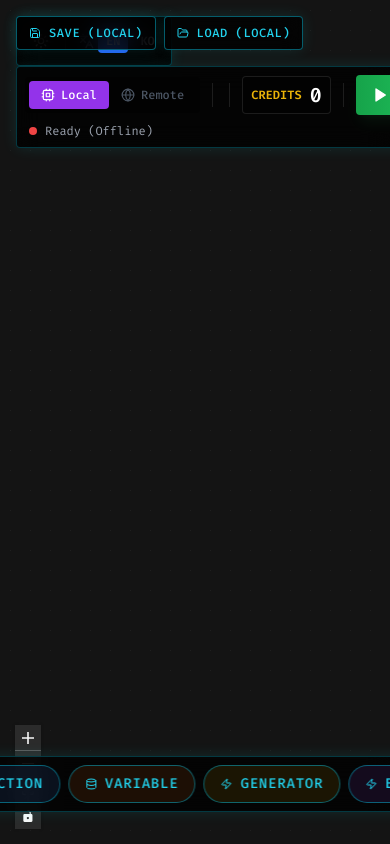
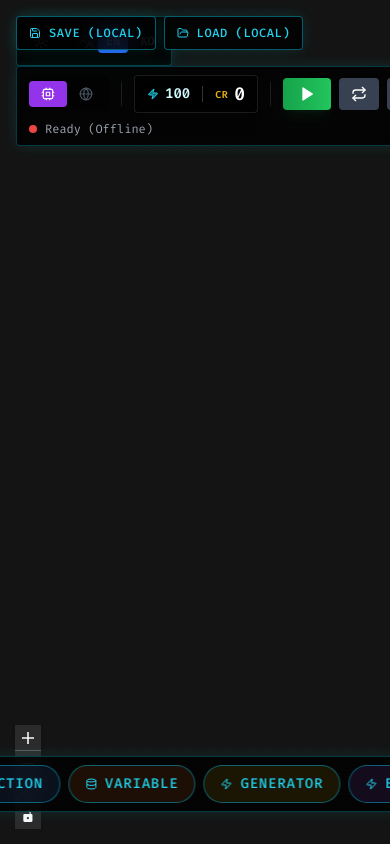
Before and after one commit to N00BWORLD/n8ngame.com, a React (Vite) app: page / in a window 390 px wide. Built offline with nearby package versions, Linux system fonts and the light colour scheme; no server answers.

Commit message:
fix: responsive ui layout and add gas hud

```diff
--- a/src/features/editor/RunToolbar.tsx
+++ b/src/features/editor/RunToolbar.tsx
@@ -169,7 +169,7 @@ export function RunToolbar() {
                                 }`}
                         >
                             <Cpu className="h-3.5 w-3.5" />
-                            Local
+                            <span className="hidden sm:inline">Local</span>
                         </button>
 
                         <div className="relative group">
@@ -182,7 +182,7 @@ export function RunToolbar() {
                                     }`}
                             >
                                 <Globe className="h-3.5 w-3.5" />
-                                Remote
+                                <span className="hidden sm:inline">Remote</span>
                             </button>
                             {!serverHealthy && (
                                 <div className="absolute top-full right-0 mt-2 w-max px-2 py-1 bg-gray-900 text-xs text-gray-300 rounded border border-white/10 opacity-0 group-hover:opacity-100 transition-opacity z-[100] pointer-events-none">
@@ -194,12 +194,17 @@ export function RunToolbar() {
 
                     <div className="h-6 w-px bg-white/10 mx-1" />
 
-                    <div className="h-6 w-px bg-white/10 mx-1" />
-
-                    {/* Mission 13: Credits HUD */}
-                    <div className="flex items-center gap-2 px-2 py-1 bg-black/40 rounded border border-white/10">
-                        <span className="text-xs text-yellow-500 font-bold">CREDITS</span>
-                        <span className="text-xl font-mono font-bold text-white is-neon">{credits.toLocaleString()}</span>
+                    {/* Mission 13: Credits & Gas HUD */}
+                    <div className="flex items-center gap-3 px-3 py-1 bg-black/50 rounded-lg border border-white/10 backdrop-blur-md shadow-xl">
+                        <div className="flex items-center gap-1.5" title="Execution Budget (Gas)">
+                            <Zap className="h-3 w-3 text-cyan-400 fill-cyan-400/50" />
+                            <span className="text-sm font-mono font-bold text-cyan-100">100</span>
+                        </div>
+                        <div className="h-4 w-px bg-white/20" />
+                        <div className="flex items-center gap-1.5" title="Project Credits">
+                            <span className="text-[10px] text-yellow-500 font-bold tracking-wider">CR</span>
+                            <span className="text-lg font-mono font-bold text-white is-neon tracking-wide">{credits.toLocaleString()}</span>
+                        </div>
                     </div>
 
                     <div className="h-6 w-px bg-white/10 mx-1" />
@@ -214,7 +219,7 @@ export function RunToolbar() {
                             }`}
                     >
                         <Play className={`h-4 w-4 ${isRunning ? 'animate-pulse' : 'fill-current'}`} />
-                        <span>{isRunning ? t('ui.status.running') : t('btn.run')}</span>
+                        <span className="hidden sm:inline">{isRunning ? t('ui.status.running') : t('btn.run')}</span>
                     </button>
 
                     {/* Mission 13: Auto Run Toggle */}
@@ -223,7 +228,7 @@ export function RunToolbar() {
                         disabled={isRunning && !isAutoRun}
                         className={`flex items-center gap-2 rounded px-3 py-2 font-bold text-white transition-all
                             ${isAutoRun
-                                ? 'bg-green-600 outline outline-2 outline-green-400'
+                                ? 'bg-green-600 outline outline-2 outline-green-400 shadow-[0_0_15px_rgba(34,197,94,0.5)]'
                                 : 'bg-gray-700 hover:bg-gray-600'
                             }`}
                         title="Toggle Auto Run (3s)"
@@ -237,14 +242,14 @@ export function RunToolbar() {
                             onClick={handleRunN8N}
                             disabled={isRunning || isN8NRunning || !serverHealthy}
                             className={`flex items-center gap-2 rounded px-4 py-2 font-bold text-white transition-all
-                                ${isN8NRunning || !serverHealthy
+                            ${isN8NRunning || !serverHealthy
                                     ? 'bg-gray-700 cursor-not-allowed'
                                     : 'bg-gradient-to-r from-orange-600 to-red-500 hover:scale-105 active:scale-95 shadow-lg shadow-orange-900/20'
                                 }`}
                             title={t('btn.runViaN8n')}
                         >
                             <Zap className={`h-4 w-4 ${isN8NRunning ? 'animate-pulse' : 'fill-current'}`} />
-                            <span>{isN8NRunning ? 'n8n...' : 'n8n'}</span>
+                            <span className="hidden lg:inline">{isN8NRunning ? 'n8n...' : 'n8n'}</span>
                         </button>
                         {!serverHealthy && (
                             <div className="absolute top-full right-0 mt-2 w-max px-2 py-1 bg-gray-900 text-xs text-gray-300 rounded border border-white/10 opacity-0 group-hover:opacity-100 transition-opacity z-[100] pointer-events-none">
@@ -274,11 +279,6 @@ export function RunToolbar() {
                         >
                             <Trophy className="h-4 w-4" />
                         </button>
-                        {!serverHealthy && (
-                            <div className="absolute top-full right-0 mt-2 w-max px-2 py-1 bg-gray-900 text-xs text-gray-300 rounded border border-white/10 opacity-0 group-hover:opacity-100 transition-opacity z-[100] pointer-events-none">
-                                Server Required
-                            </div>
-                        )}
                     </div>
 
                     {/* Mission 11-H: Help */}
```
